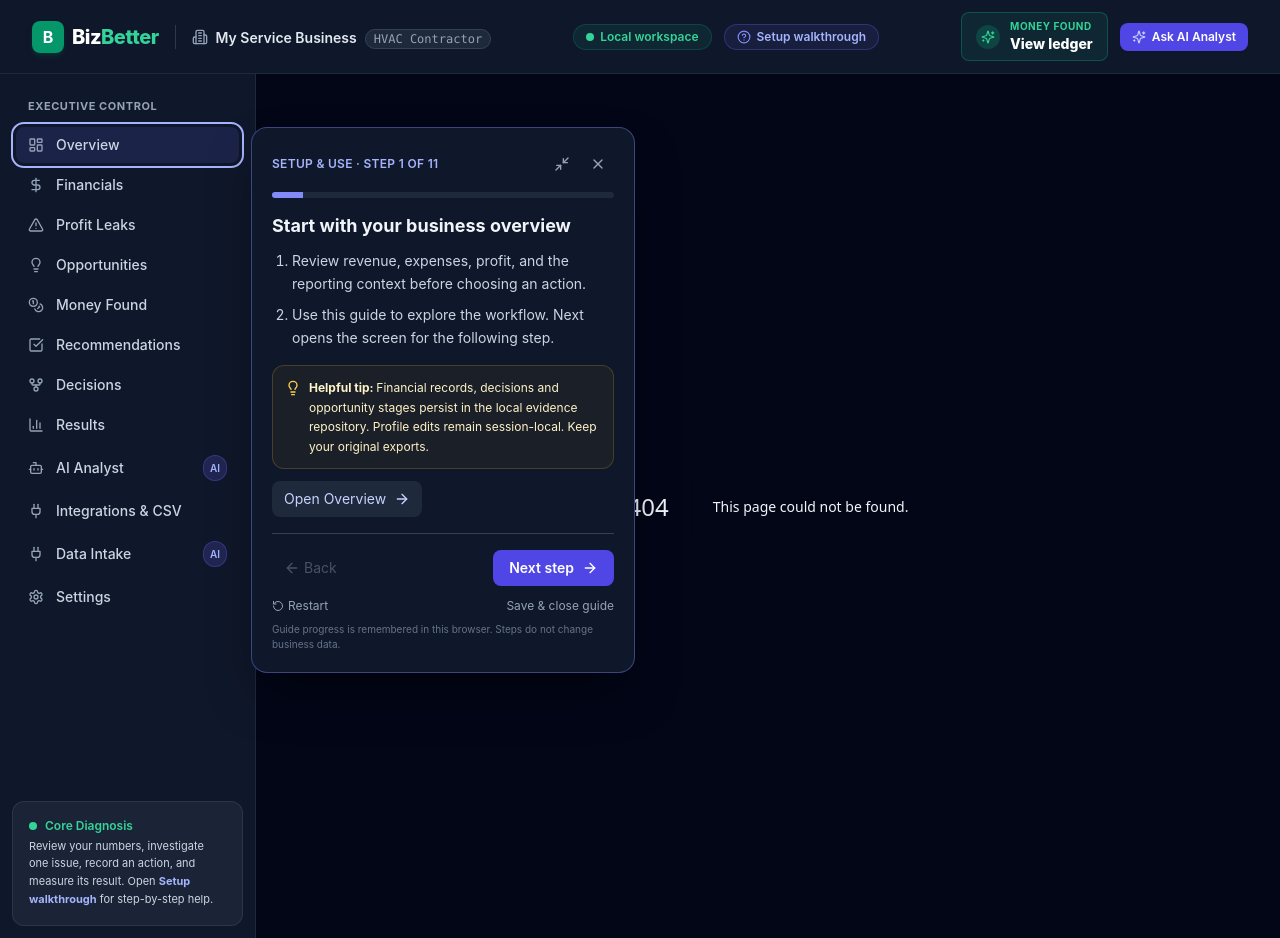
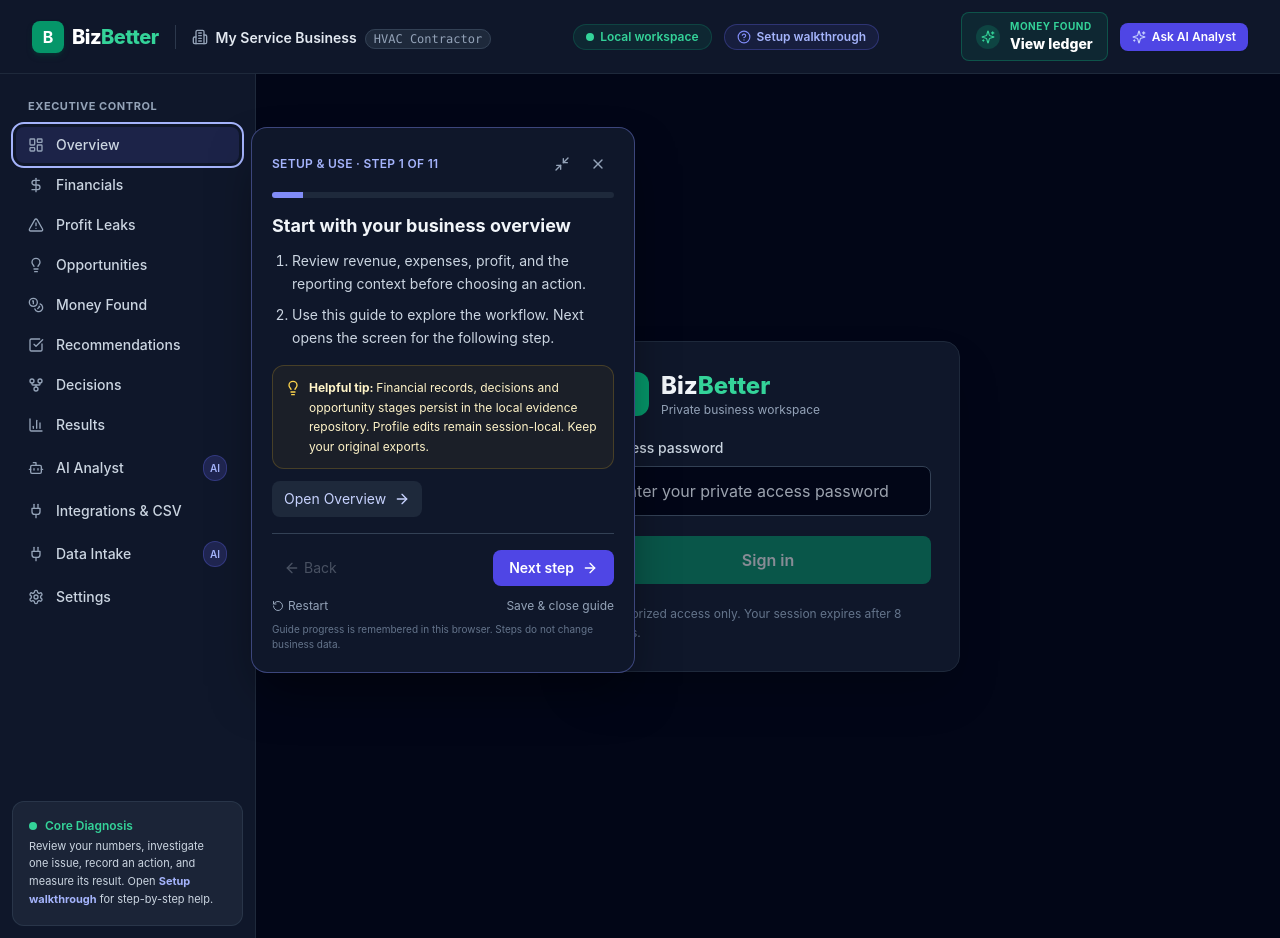
Before and after one commit to drinkwhy/bizbetter, a Next.js app: page /login in a window 1280 px wide. Before the commit this address had no page. Built offline with nearby package versions, Linux system fonts and the light colour scheme.

Commit message:
Add private pilot sign-in page

```diff
--- /dev/null
+++ b/app/login/page.tsx
@@ -0,0 +1,62 @@
+'use client';
+
+import { FormEvent, useState } from 'react';
+
+export default function LoginPage() {
+  const [password, setPassword] = useState('');
+  const [error, setError] = useState('');
+  const [busy, setBusy] = useState(false);
+
+  async function submit(event: FormEvent<HTMLFormElement>) {
+    event.preventDefault();
+    setError('');
+    setBusy(true);
+    try {
+      const response = await fetch('/api/auth/login', {
+        method: 'POST',
+        headers: { 'Content-Type': 'application/json' },
+        body: JSON.stringify({ password }),
+        cache: 'no-store',
+      });
+      const result = await response.json();
+      if (!response.ok) throw new Error(result.error || 'Unable to sign in.');
+      window.location.assign('/');
+    } catch (cause) {
+      setError(cause instanceof Error ? cause.message : 'Unable to sign in.');
+    } finally {
+      setBusy(false);
+    }
+  }
+
+  return (
+    <main className="min-h-screen bg-slate-950 text-slate-100 flex items-center justify-center p-5">
+      <form onSubmit={submit} className="w-full max-w-sm rounded-2xl border border-slate-800 bg-slate-900 p-7 shadow-2xl space-y-5">
+        <div className="flex items-center gap-3">
+          <div className="h-11 w-11 rounded-xl bg-emerald-600 flex items-center justify-center text-xl font-black">B</div>
+          <div>
+            <h1 className="text-2xl font-extrabold">Biz<span className="text-emerald-400">Better</span></h1>
+            <p className="text-xs text-slate-400">Private business workspace</p>
+          </div>
+        </div>
+        <div>
+          <label htmlFor="password" className="block text-sm font-medium text-slate-300 mb-2">Access password</label>
+          <input
+            id="password"
+            type="password"
+            autoComplete="current-password"
+            required
+            value={password}
+            onChange={(event) => setPassword(event.target.value)}
+            className="w-full rounded-lg border border-slate-700 bg-slate-950 px-3 py-3 text-white outline-none focus:border-emerald-500"
+            placeholder="Enter your private access password"
+          />
+        </div>
+        {error ? <p role="alert" className="text-sm text-rose-400">{error}</p> : null}
+        <button disabled={busy || !password} className="w-full rounded-lg bg-emerald-600 hover:bg-emerald-500 disabled:opacity-50 px-4 py-3 font-semibold text-white">
+          {busy ? 'Signing in…' : 'Sign in'}
+        </button>
+        <p className="text-xs leading-relaxed text-slate-500">Authorized access only. Your session expires after 8 hours.</p>
+      </form>
+    </main>
+  );
+}
```
